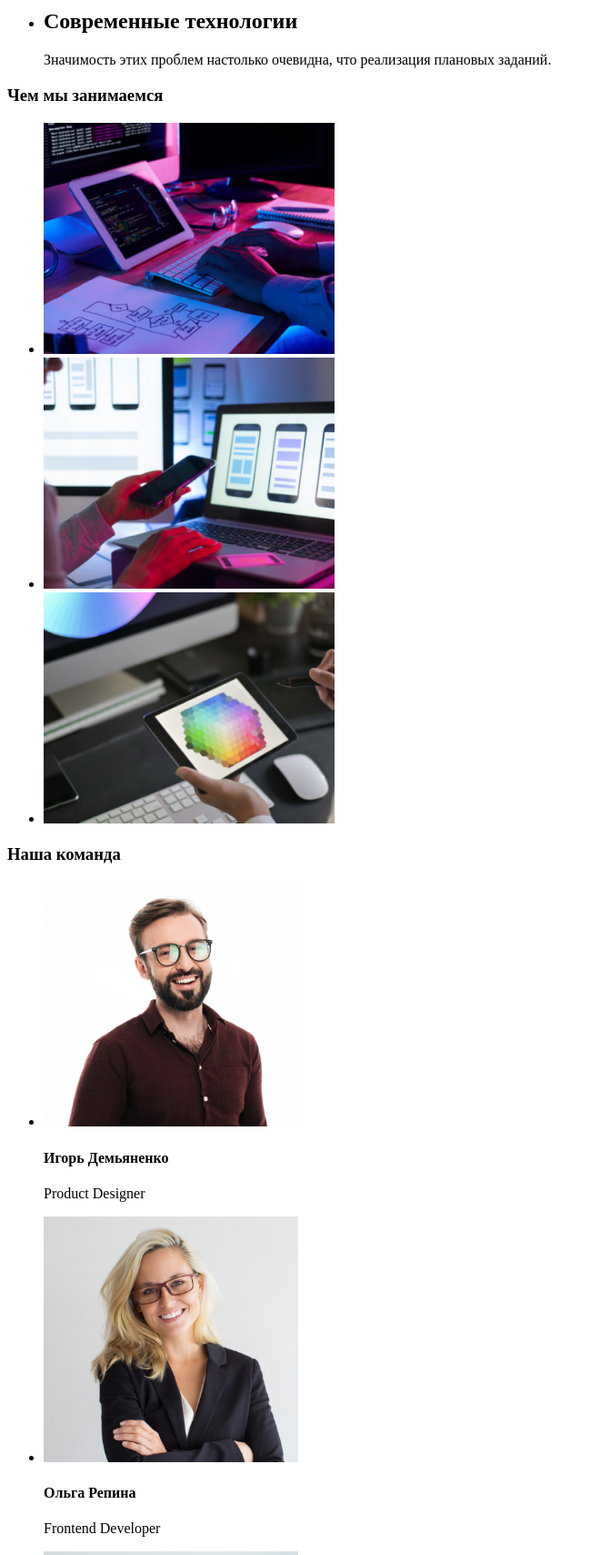
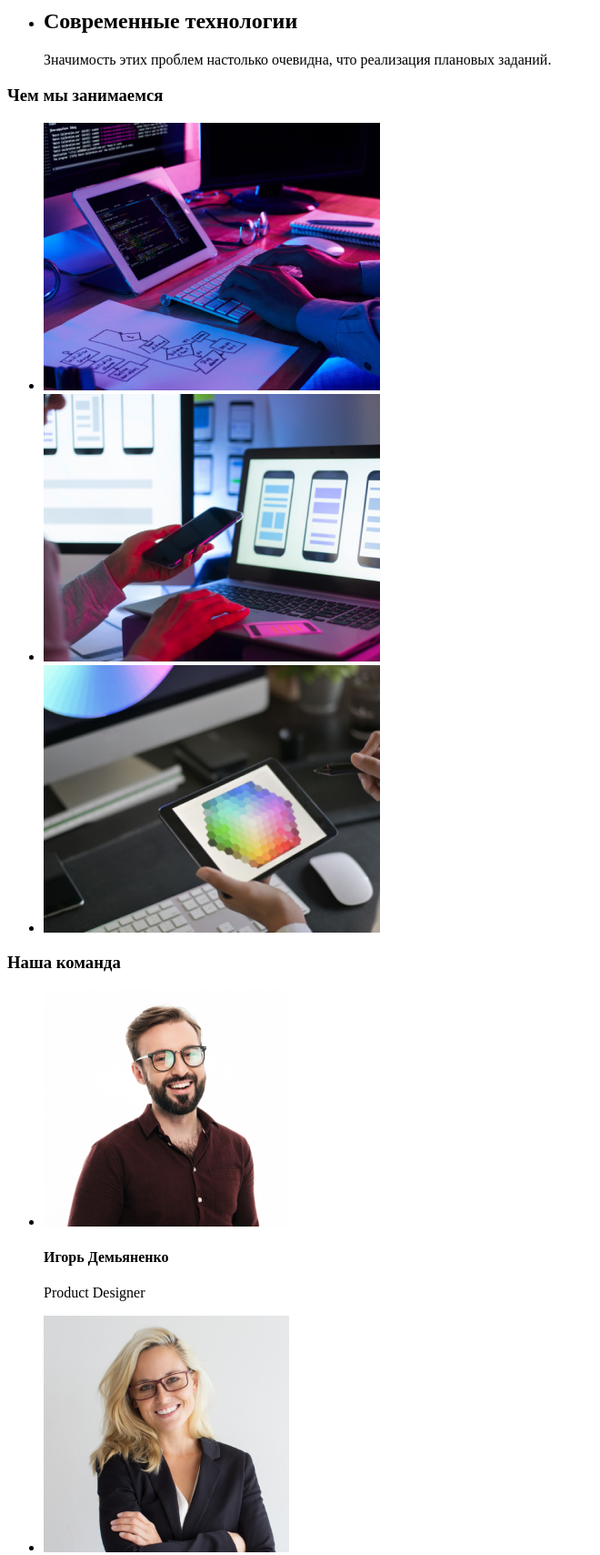
Before and after one commit to mihailsin/goit-markup-hw-01, a plain HTML site: page index.html in a window 1280 px wide. Shown: the part 500-2209 px from the top of the page at 91% size, without its empty margins (0-660 px from the left). Drawn offline with Linux system fonts and the light colour scheme.

Commit message:
Исправляет ширину картинок, на ту, что указана в макете

```diff
--- a/index.html
+++ b/index.html
@@ -63,17 +63,17 @@
         <ul>
             <li>
                 <a href="">
-                    <img src="./images/img1.jpg" alt="Человек за рабочим столом" width="320">
+                    <img src="./images/img1.jpg" alt="Человек за рабочим столом" width="370">
                 </a>
             </li>
             <li>
                 <a href="">
-                    <img src="./images/img2.jpg" alt="Человек со смартфоном в руке" width="320">
+                    <img src="./images/img2.jpg" alt="Человек со смартфоном в руке" width="370">
                 </a>
             </li>
             <li>
                 <a href="">
-                    <img src="./images/img3.jpg" alt="Человек работает с планшетом" width="320">
+                    <img src="./images/img3.jpg" alt="Человек работает с планшетом" width="370">
                 </a>
             </li>
         </ul>
@@ -81,22 +81,22 @@
         <h3>Наша команда</h3>
         <ul>
             <li>
-                <img src="./images/igor.jpg" alt="Член команды" width="280">
+                <img src="./images/igor.jpg" alt="Член команды" width="270">
                 <h4>Игорь Демьяненко</h4>
                 <p lang="en">Product Designer</p>
             </li>
             <li>
-                <img src="./images/olga.jpg" alt="Член команды" width="280">
+                <img src="./images/olga.jpg" alt="Член команды" width="270">
                 <h4>Ольга Репина</h4>
                 <p lang="en">Frontend Developer</p>
             </li>
             <li>
-                <img src="./images/nikolai.jpg" alt="Член команды" width="280">
+                <img src="./images/nikolai.jpg" alt="Член команды" width="270">
                 <h4>Николай Тарасов</h4>
                 <p lang="en">Marketing</p>
             </li>
             <li>
-                <img src="./images/mikhail.jpg" alt="Член команды" width="280">
+                <img src="./images/mikhail.jpg" alt="Член команды" width="270">
                 <h4>Михаил Ермаков</h4>
                 <p lang="en">UI Designer</p>
             </li>
```
